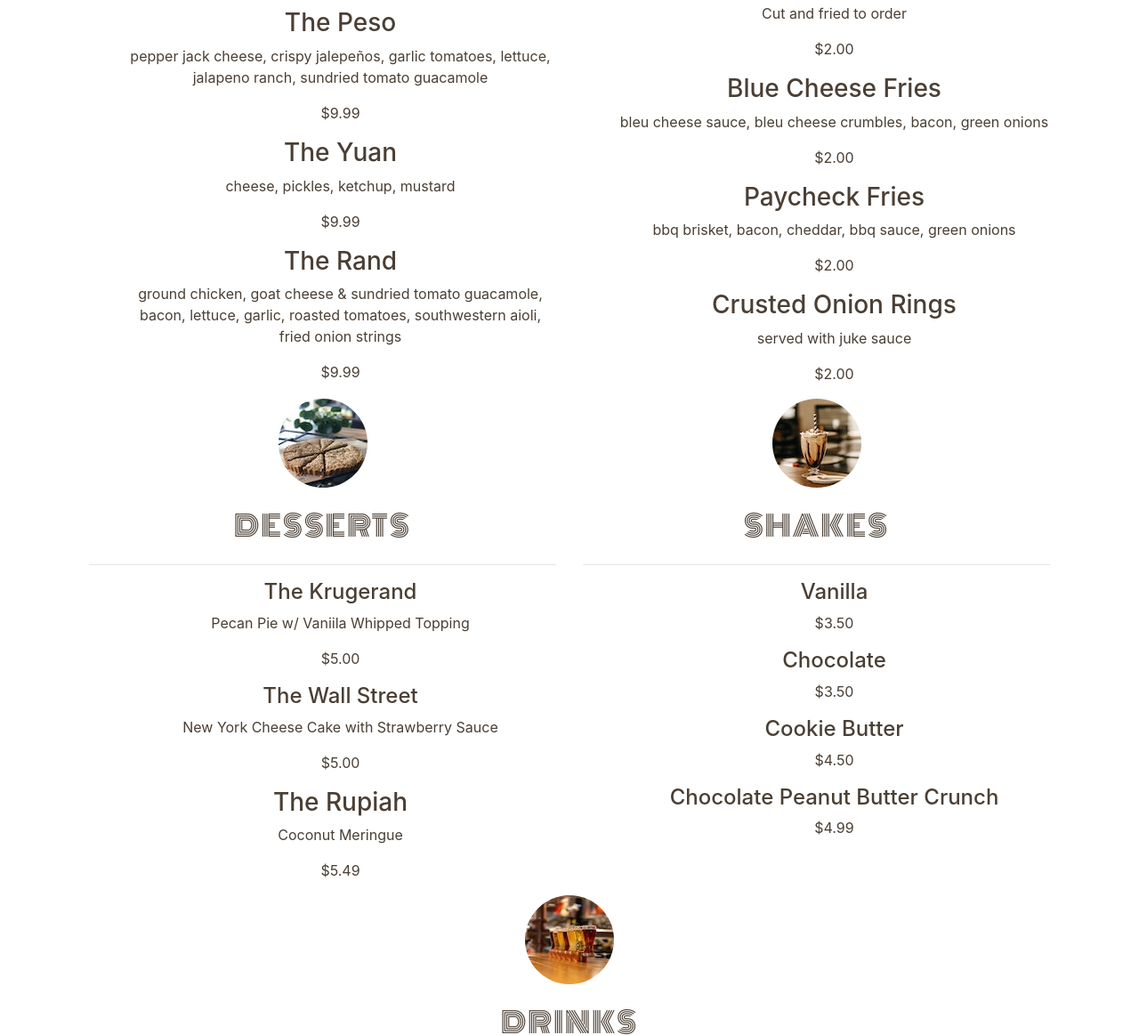
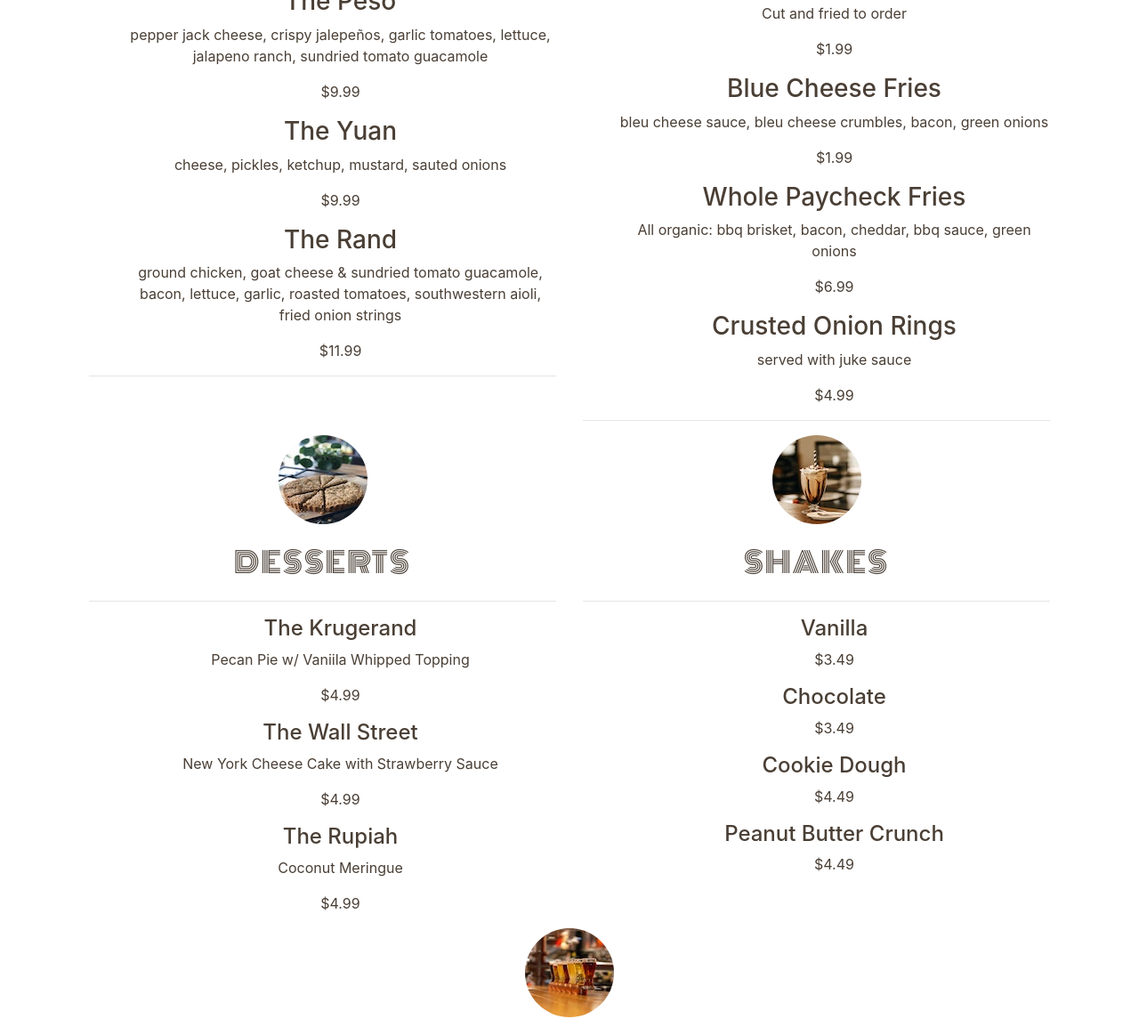
Before and after one commit to wlcole1970/Burger-Restaurant, a plain HTML site: page menu.html in a window 1280 px wide. Shown: the part 919-2082 px from the top of the page at 89% size. Drawn offline with nearby package versions, Linux system fonts and the light colour scheme.

Commit message:
added js functionality

```diff
--- a/index.html
+++ b/index.html
@@ -39,10 +39,18 @@
                         <a href="menu.html" class="nav-link">Menu</a>
                     </li>
                 </ul>
-                <form class="form-inline my-2 my-md-1">
+                <!-- <form class="form-inline my-2 my-md-1">
                     <input type="text" class="form-control mr-sm-2 " placeholder="Search">
                     <button class="btn my-2" type="submit">Search</button>
-                </form>
+                </form> -->
+                <div class="col-md-5">
+                    <button type='button' class="btn btn-success" data-toggle="modal" data-target="#modal">
+                        Sign Up Here!
+                    </button>
+                    <button type='button' class="btn btn-success" data-toggle="modal" data-target="#modal">
+                        Login Here
+                    </button>
+                </div>
             </div>
         </nav>
     </header>
@@ -98,7 +106,7 @@
             <div class="col-md-4">
                 <img class='rounded-circle' src="images/challenge.jpg" alt="eating challange image">
                 <h3 class="my-2">Challenge Yourself!</h3>
-                <p>Expand your belly with one of our famous burger eating challanges.</p>
+                <p>Enter our famous burger eating challanges.</p>
                 <p>
                     <a href="#" class="btn btn-secondary" role="button">View Details &raquo;</a>
                 </p>
@@ -114,7 +122,7 @@
         </div>
     </div>
 
-    <div class="container-fluid py-2">
+    <!-- <div class="container-fluid py-2">
         <div class="row text-center">
             <div class="col-md-7 text-light font-italic">
                 <p>Sign up for exclusive offers...</p>
@@ -125,7 +133,9 @@
                 </button>
             </div>
         </div>
-    </div>
+    </div> -->
+
+    <hr>
 
     <!-- Modal -->
 
@@ -170,11 +180,13 @@
         </div>
     </div>
 
+    <!-- Footer  -->
+
     <footer class="container py-3 mr-4 ml-4">
         <p class="float-right">
             <a href="#">Back to Top</a>
         </p>
-        <p>&copy; 2020 Money's Gourmet Burgers &middot;
+        <p>&copy; <span id="year"></span> Money's Gourmet Burgers &middot;
             <a href="">Home</a> &middot;
             <a href="">Locations</a>
         </p>
@@ -193,5 +205,5 @@
         integrity="sha384-OgVRvuATP1z7JjHLkuOU7Xw704+h835Lr+6QL9UvYjZE3Ipu6Tp75j7Bh/kR0JKI" crossorigin="anonymous">
     </script>
 </body>
-
+<script src="./jsfiles/app.js"></script>
 </html>
--- /dev/null
+++ b/jsfiles/app.js
@@ -0,0 +1,367 @@
+/*
+  jshint esversion: 6
+*/
+
+// menus
+
+const menu = [
+    {
+        id: 1,
+        category: "burgers",
+        title: "The Dollar Bill",
+        price: 9.99,
+        desc: `1/2 pound, cheese, pickles, ketchup, mustard`,
+    },
+    {
+        id: 2,
+        category: "burgers",
+        title: "The Pound",
+        price: 9.99,
+        desc: `2 lbs of premium beef, cheese, pickles, Grey Poupon, mustard`,
+    },
+    {
+        id:3,
+        category: "burgers",
+        title: "The Euro",
+        price: 9.99,
+        desc: "bacon, cheese, mayonnaise, mustard, ketchup, onions, pickles, lettuce, garlic tomatoes"
+    },
+    {
+        id:4,
+        category: "burgers",
+        title: "The Franc",
+        price: 9.99,
+        desc: `blue cheese, burgundy, mustard`
+    },
+    {
+        id:5,
+        category: "burgers",
+        title: "The Yen",
+        price: 9.99,
+        desc: `cheese, pickles, sauteed onions, Teriyaki sauce`
+    },
+    {
+        id:6,
+        category: "burgers",
+        title: "The Peso",
+        price: 9.99,
+        desc: `pepper jack cheese, crispy jalepeños, garlic tomatoes, lettuce, jalapeno ranch, sundried tomato guacamole`
+    },
+    {
+        id:7,
+        category: "burgers",
+        title: "The Yuan",
+        price: 9.99,
+        desc: `cheese, pickles, ketchup, mustard, sauted onions`
+    },
+    {
+        id:8,
+        category: "burgers",
+        title: "The Rand",
+        price: 11.99,
+        desc: `ground chicken, goat cheese & sundried tomato guacamole, bacon, lettuce, garlic, roasted tomatoes, southwestern aioli, fried onion strings`
+    },
+
+    {
+        id:8,
+        category: "shakes",
+        title: "Fries",
+        price: 1.99,
+        desc: `ground chicken, goat cheese & sundried tomato guacamole, bacon, lettuce, garlic, roasted tomatoes, southwestern aioli, fried onion strings`
+    },
+];
+
+const fries = [
+    {
+      id: 1,
+      title: "Hand Cut Fries",
+      category: "fries",
+      price: 1.99,
+      desc: `lightly salted, cut and fried to order`,
+    },
+    {
+      id: 2,
+      title: "Crispy Tater Tots",
+      category: "fries",
+      price: 1.99,
+      desc: `tater tots, yum!`,
+    },
+    {
+      id: 3,
+      title: "Sweet Potato Tots",
+      category: "fries",
+      price: 1.99,
+      desc: `chipotle aioli`,
+    },
+    {
+      id: 4,
+      title: "Chili Cheese Fries",
+      category: "fries",
+      price: 1.99,
+      desc: `chili, cheddar, chipotle aioli, green onions`,
+    },
+    {
+      id: 5,
+      title: "Truffle-Lace Fries",
+      category: "fries",
+      price: 11.99,
+      desc: `white truffle oil, parmesan, green onions`,
+    },
+    {
+      id: 6,
+      title: "Sweet Potato Fries",
+      category: "fries",
+      price: 1.99,
+      desc: `Cut and fried to order`,
+    },
+    {
+      id: 7,
+      title: "Blue Cheese Fries",
+      category: "fries",
+      price: 1.99,
+      desc: `bleu cheese sauce, bleu cheese crumbles, bacon, green onions`,
+    },
+    {
+      id: 8,
+      title: "Whole Paycheck Fries",
+      category: "fries",
+      price: 6.99,
+      desc: `All organic: bbq brisket, bacon, cheddar, bbq sauce, green onions`,
+    },
+    {
+      id: 9,
+      title: "Crusted Onion Rings",
+      category: "fries",
+      price: 4.99,
+      desc: `served with juke sauce`,
+    },
+  ];
+
+const shakes = [
+
+    {
+        id: 1,
+        category: "shakes",
+        title: "Vanilla",
+        price: 3.49,
+        // desc: `1/2 pound, cheese, pickles, ketchup, mustard`,
+    },
+    {
+        id: 1,
+        category: "shakes",
+        title: "Chocolate",
+        price: 3.49,
+        // desc: `1/2 pound, cheese, pickles, ketchup, mustard`,
+    },
+    {
+        id: 1,
+        category: "shakes",
+        title: "Cookie Dough",
+        price: 4.49,
+        // desc: `1/2 pound, cheese, pickles, ketchup, mustard`,
+    },
+    {
+        id: 1,
+        category: "shakes",
+        title: "Peanut Butter Crunch",
+        price: 4.49,
+        // desc: `1/2 pound, cheese, pickles, ketchup, mustard`,
+    },
+];
+
+const desserts = [
+
+    {
+        id: 1,
+        title: "The Krugerand",
+        category: "dessert",
+        price: 4.99,
+        desc: "Pecan Pie w/ Vaniila Whipped Topping",
+    },
+
+    {
+        id: 2,
+        title: "The Wall Street",
+        category: "dessert",
+        price: 4.99,
+        desc: "New York Cheese Cake with Strawberry Sauce",
+    },
+    {
+        id: 3,
+        title: "The Rupiah",
+        category: "dessert",
+        price: 4.99,
+        desc: "Coconut Meringue",
+    },
+
+];
+
+const drinks = [
+    {
+        id: 1,
+        title: "St. Arnolds",
+        category: "drinks",
+        bottle_price: 2.99,
+        draft_price: 3.49,
+    },
+    {
+        id: 1,
+        title: "Shiner Bock",
+        category: "drinks",
+        bottle_price: 2.99,
+        draft_price: 3.49,
+    },
+    {
+        id: 1,
+        title: "Pabst Blue Ribbon",
+        category: "drinks",
+        bottle_price: "2.50",
+        draft_price: "3.00",
+    },
+    {
+        id: 1,
+        title: "Miller High Life",
+        category: "drinks",
+        bottle_price: "2.50",
+        draft_price: "3.00",
+    },
+];
+
+// const locations = [
+//     {
+//         id: 1,
+//         img: "images/uptown.jpg",
+//         title: "Galleria",
+//         address: '2018 Post Oak Blvd, Houston, TX 77056',
+//         phone: '281-555-5555',
+//         iframe: "https://www.google.com/maps/embed/v1/view?zoom=17&center=29.7460,-95.4613&key=AIzaSyCyiloYoV303sgisw9hhbmKEfTV2d1oXxM"
+
+
+//     }
+// ];
+
+//DOM Content Loader
+const burgerDesc = document.querySelector('.burgerDescription');
+const friesDesc = document.querySelector('.friesDescription');
+const shakesDesc = document.querySelector('.shakesDescription');
+const dessertDesc = document.querySelector('.dessertDescription');
+const drinksDesc = document.querySelector('.drinksDescription');
+// const locationDesc = document.queryCommandValue('.locations');
+
+
+// load items
+window.addEventListener('DOMContentLoaded', function() {
+    displayMenuItems(menu);
+    displayFriesItems(fries);
+    displayShakesItems(shakes);
+    displayDessertItems(desserts);
+    displayDrinksItems(drinks);
+    displayLocationItems(locations);
+});
+
+// functions for various menus
+
+// burgers function
+function displayMenuItems(menuItems) {
+    let displayMenu = menuItems.map(function (item) {
+
+        if (item.category === 'burgers') {
+            return `<li>
+            <h3>${item.title}</h3>
+            <p>${item.desc}</p>
+            <p>$${item.price}</p>
+            </li>`;
+        }
+
+
+    });
+        displayMenu = displayMenu.join('');
+        burgerDesc.innerHTML = displayMenu;
+
+}
+
+// fries function
+function displayFriesItems(friesItems) {
+    let friesMenu = friesItems.map(function (item) {
+        if (item.category === 'fries') {
+            return `<li>
+            <h3>${item.title}</h3>
+            <p>${item.desc}</p>
+            <p>$${item.price}</p>
+            </li>`;
+        }
+
+    });
+        friesMenu = friesMenu.join('');
+        friesDesc.innerHTML = friesMenu;
+}
+
+//desserts functions
+function displayDessertItems(dessertItems) {
+    let dessertMenu = dessertItems.map(function (item) {
+        if (item.category === 'dessert') {
+            return `<li>
+            <h4>${item.title}</h4>
+            <p>${item.desc}</p>
+            <p>$${item.price}</p>
+        </li>`;
+        }
+
+    });
+        dessertMenu = dessertMenu.join('');
+        dessertDesc.innerHTML = dessertMenu;
+}
+
+//shakes functions
+function displayShakesItems(shakesItems) {
+    let shakesMenu = shakesItems.map(function (item) {
+        if (item.category === 'shakes') {
+            return `<li>
+            <h4>${item.title}</h4>
+            <p>$${item.price}</p>
+            </li>`;
+        }
+
+    });
+        shakesMenu = shakesMenu.join('');
+        shakesDesc.innerHTML = shakesMenu;
+}
+
+//drinks functions
+function displayDrinksItems(drinkItems) {
+    let drinksMenu = drinkItems.map(function (item){
+        if (item.category === 'drinks') {
+             return `
+            <li>
+            <h3>${item.title}</h3>
+            <p>Bottle - $${item.bottle_price}</p>
+            <p>Draft - $${item.draft_price}<p>
+            <li>`;
+        }
+
+    });
+        drinksMenu = drinksMenu.join('');
+        drinksDesc.innerHTML = drinksMenu;
+}
+
+// function displayLocationItems(locationItems) {
+//     let locationsPlace = locationItems.map(function(item) {
+//         return `
+//         <img class='' src="${item.img}" alt="restaurant image">
+
+//         <h3 class="py-3">${item.title}</h3>
+//         <p>${item.address}</p>
+//         <p>${item.phone}</p>
+//         <div>
+//             <iframe width="600" height="450" frameborder="0" style="border:0"
+// src="${item.iframe}" allowfullscreen></iframe>
+//         </div>
+//         `;
+//     });
+//     locationsPlace = locationsPlace.join('');
+//     locationDesc.innerHTML = locationsPlace;
+// }
+
+// get current year
+
+document.getElementById("year").innerHTML = new Date().getFullYear();
--- a/menu.html
+++ b/menu.html
@@ -36,10 +36,18 @@
                         <a href="#" class="nav-link">Menu</a>
                     </li>
                 </ul>
-                <form class="form-inline my-2 my-md-1">
+                <!-- <form class="form-inline my-2 my-md-1">
                     <input type="text" class="form-control mr-sm-2 " placeholder="Search">
                     <button class="btn my-2" type="submit">Search</button>
-                </form>
+                </form> -->
+                <div class="col-md-5">
+                    <button type='button' class="btn btn-success" data-toggle="modal" data-target="#modal">
+                        Sign Up Here!
+                    </button>
+                    <button type='button' class="btn btn-success" data-toggle="modal" data-target="#modal">
+                        Login Here
+                    </button>
+                </div>
             </div>
         </nav>
     </header>
@@ -54,8 +62,8 @@
                     <h2 class=" menu my-4">Burgers</h2></div>
                     <hr>
 
-                    <ul class="foodDescription">
-                        <li>
+                    <ul class="burgerDescription">
+                        <!-- <li>
                             <h3>The Dollar Bill</h3>
                             <p> 1/2 pound, cheese, pickles, ketchup, mustard</p>
                             <p>$9.99</p>
@@ -94,47 +102,21 @@
                             <h3>The Rand</h3>
                             <p>ground chicken, goat cheese & sundried tomato guacamole, bacon, lettuce, garlic, roasted tomatoes, southwestern aioli, fried onion strings</p>
                             <p>$9.99</p>
-                        </li>
+                        </li> -->
+                    </ul>
+                    <hr>
+                  </div>
 
-                    </ul>
-
-                  </div>
 
 
                   <div class="col-md-6">
                     <img class="rounded-circle" src="images/fries.jpg" alt="french fries image">
                     <h2 class="menu my-4">Fries</h2>
                     <hr>
-                    <ul class="foodDescription">
-                        <li><h3>Hand Cut Fried</h3><p> lightly salted, cut and fried to order</p>
-                        <p>$2.00</p>
-                    </li>
-                        <li><h3>Crispy Tater Tots</h3><p>tater tots, yum!</p>
-                            <p>$2.00</p>
-                        </li>
-                        <li><h3>Sweet Potato Tots</h3><p>chipotle aioli</p>
-                            <p>$2.00</p>
-                        </li>
-                        <li><h3>Chili Cheese Fries</h3><p>chili, cheddar, chipotle aioli, green onions</p>
-                            <p>$2.00</p>
-                        </li>
-                        <li><h3>Truffle-Lace Fries</h3><p>white truffle oil, parmesan, green onions</p>
-                            <p>$2.00</p>
-                        </li>
-                        <li><h3>Sweet Potato Fries</h3><p>Cut and fried to order</p>
-                            <p>$2.00</p>
-                        </li>
-                        <li><h3>Blue Cheese Fries</h3><p>bleu cheese sauce, bleu cheese crumbles, bacon, green onions</p>
-                            <p>$2.00</p>
-                        </li>
-                        <li><h3>Paycheck Fries</h3><p>bbq brisket, bacon, cheddar, bbq sauce, green onions</p>
-                            <p>$2.00</p>
-                        </li>
-                        <li><h3>Crusted Onion Rings</h3><p>served with juke sauce</p>
-                            <p>$2.00</p>
-                        </li>
+                    <ul class="friesDescription">
 
                     </ul>
+                    <hr>
                   </div>
                 </div>
                 </div>
@@ -147,22 +129,8 @@
                         <h2 class=" menu my-4">Desserts</h2></div>
                         <hr>
 
-                        <ul class="foodDescription">
-                            <li>
-                                <h4>The Krugerand</h4>
-                                <p>Pecan Pie w/ Vaniila Whipped Topping</p>
-                                <p>$5.00</p>
-                            </li>
-                            <li>
-                                <h4>The Wall Street</h4>
-                                <p>New York Cheese Cake with Strawberry Sauce</p>
-                                <p>$5.00</p>
-                            </li>
-                            <li>
-                                <h3>The Rupiah</h3>
-                                <p>Coconut Meringue</p>
-                                <p>$5.49</p>
-                            </li>
+                        <ul class="dessertDescription">
+
                         </ul>
                     </div>
 
@@ -171,11 +139,8 @@
                         <img class="rounded-circle" src="images/shake.jpg" alt="milk shake image">
                         <h2 class="menu my-4">Shakes</h2>
                         <hr>
-                        <ul class="foodDescription">
-                            <li><h4>Vanilla</h4><p>$3.50</p></li>
-                            <li><h4>Chocolate</h4><p>$3.50</p></li>
-                            <li><h4>Cookie Butter</h4><p>$4.50</p></li>
-                            <li><h4>Chocolate Peanut Butter Crunch</h4><p>$4.99</p></li>
+                        <ul class="shakesDescription foodDescription">
+
                         </ul>
                       </div>
                     </div>
@@ -189,24 +154,8 @@
                             <h2 class=" menu my-4">Drinks</h2></div>
                             <hr>
 
-                            <ul class="foodDescription">
-                                <li>
-                                    <h3>St. Arnolds</h3>
-                                    <p>Bottle - $3.00</p>
-                                    <p>Draft - $3.50</p></li>
-                                <li>
-                                    <h3>Shiner Bock</h3>
-                                    <p>Bottle - $3.00</p>
-                                    <p>Draft - $3.50</p></li>
-                                <li>
-                                    <h3>Pabsy Blue Ribbon</h3>
-                                    <p>Bottle - $2.00</p>
-                                    <p>Draft - $2.50</p></li>
-                                <li>
-                                    <h3>Miller High Life</h3>
-                                    <p>Bottle - $2.00</p>
-                                    <p>Draft - $2.50</p>
-                                </li>
+                            <ul class="drinksDescription foodDescription">
+
                              </ul>
                             </div>
                         </div>
@@ -217,7 +166,7 @@
 
 <!-- Offers -->
 
-    <div class="container-fluid py-2">
+    <!-- <div class="container-fluid py-2">
         <div class="row text-center">
             <div class="col-md-7 text-light font-italic">
                 <p>Sign up for exclusive offers...</p>
@@ -228,7 +177,7 @@
                 </button>
             </div>
         </div>
-    </div>
+    </div> -->
 
     <!-- Modal -->
 
@@ -274,12 +223,12 @@
 
 
     <!-- Footer -->
-
+    <hr>
     <footer class="container py-3 mr-4 ml-4">
         <p class="float-right">
             <a href="#">Back to Top</a>
         </p>
-        <p>&copy; 2020 Money's Gourmet Burgers &middot;
+        <p>&copy; <span id="year"></span> Money's Gourmet Burgers &middot;
             <a href="">Home</a> &middot;
             <a href="">Locations</a>
         </p>
@@ -290,4 +239,5 @@
     <script src="https://cdn.jsdelivr.net/npm/popper.js@1.16.0/dist/umd/popper.min.js" integrity="sha384-Q6E9RHvbIyZFJoft+2mJbHaEWldlvI9IOYy5n3zV9zzTtmI3UksdQRVvoxMfooAo" crossorigin="anonymous"></script>
     <script src="https://stackpath.bootstrapcdn.com/bootstrap/4.5.0/js/bootstrap.min.js" integrity="sha384-OgVRvuATP1z7JjHLkuOU7Xw704+h835Lr+6QL9UvYjZE3Ipu6Tp75j7Bh/kR0JKI" crossorigin="anonymous"></script>
   </body>
+  <script src="./jsfiles/app.js"></script>
 </html>
```
Also changed, not shown: jsfiles/locations.js (added, +74 -0 lines), locations.html (+30 -21 lines), 1 other file.
